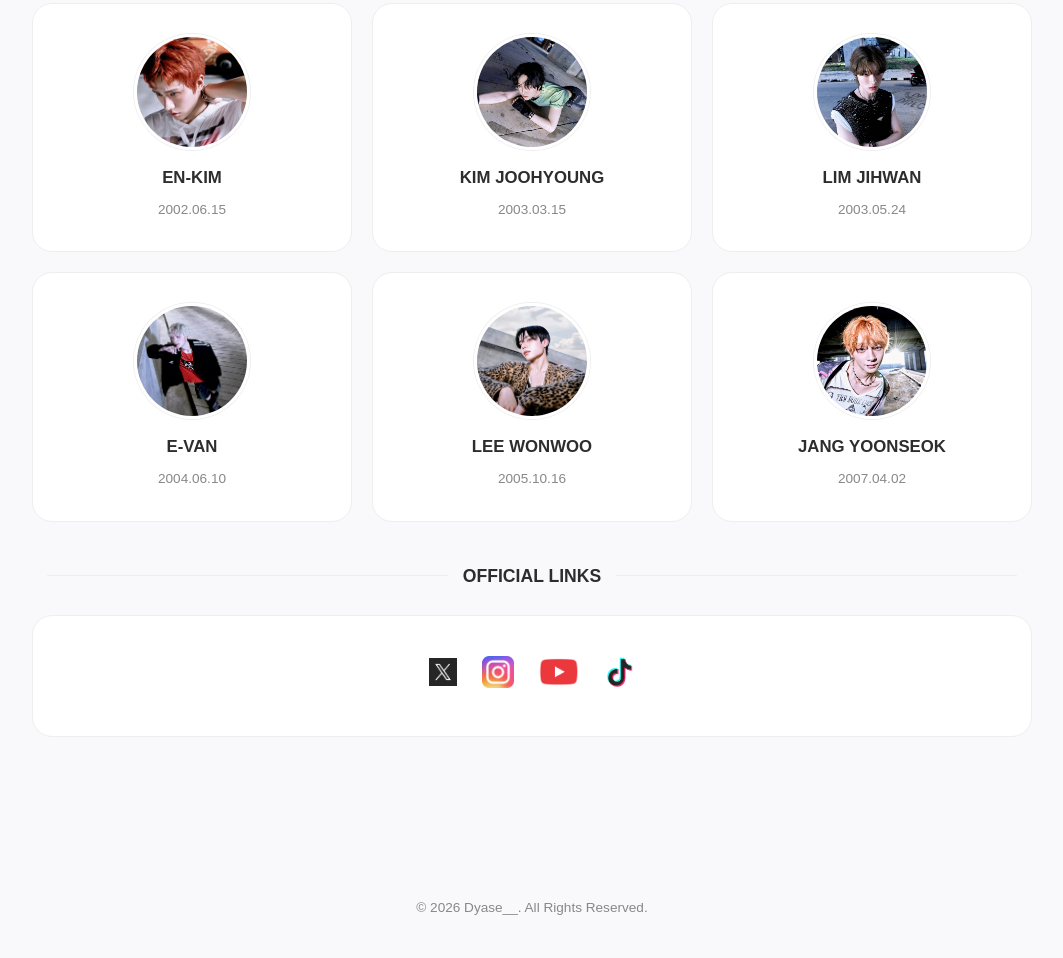
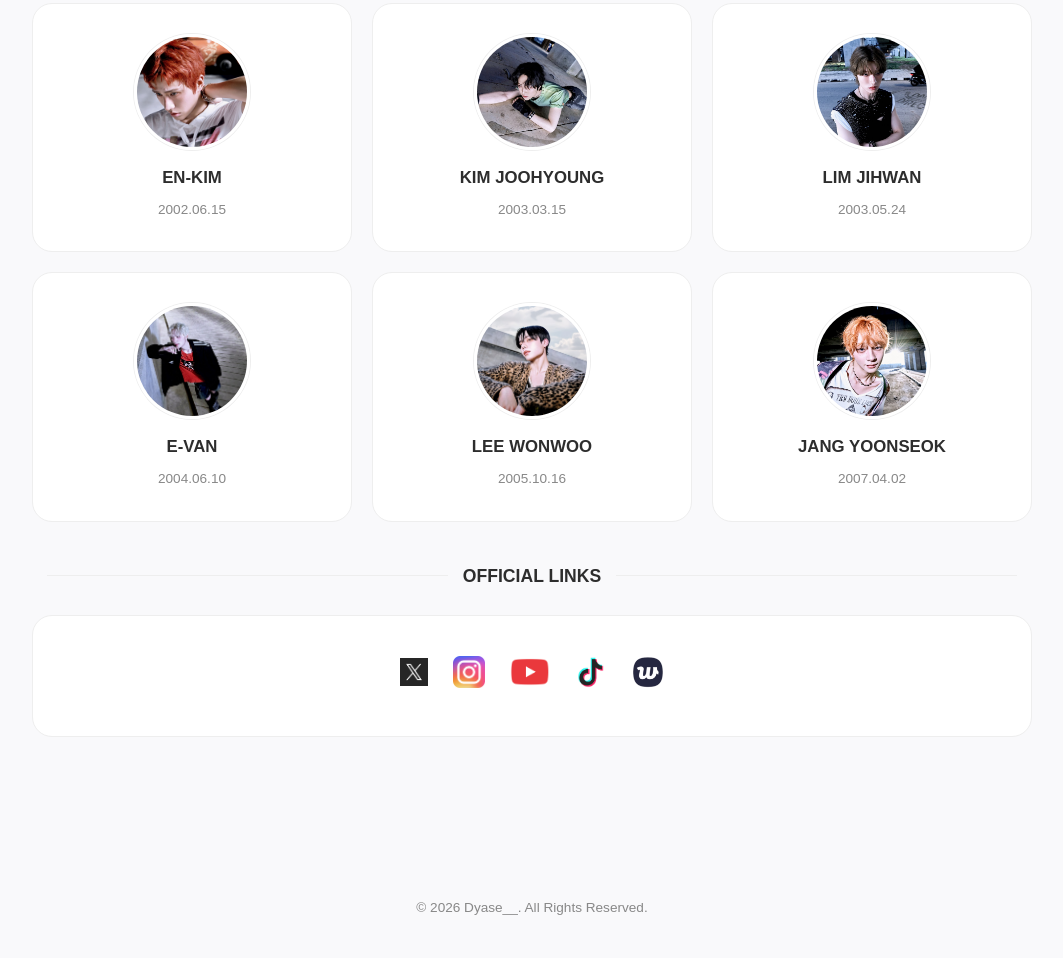
Before and after one commit to suxxzmuz/DAILY-DIRECTION, a plain HTML site: page index.html in a window 1280 px wide. Shown: the part 492-1450 px from the top of the page, without its empty margins (108-1171 px from the left). Drawn offline with Linux system fonts and the light colour scheme; a web font is replaced by a local one.

Commit message:
2026.01.27 first Update

```diff
--- a/index.html
+++ b/index.html
@@ -130,6 +130,9 @@
             <a href="https://www.tiktok.com/@daily_direction" target="_blank" aria-label="틱톡 바로가기">
                 <img src="image/Tiktok.jpeg" alt="TK" width="32" height="32" style="border-radius: 6px;">
             </a>
+            <a href="https://weverse.io/dailydirection/highlight" target="_blank" aria-label="위버스 커뮤니티 바로가기">
+                <img src="image/Weverse.png" alt="Wv" width="32" height="32">
+            </a>
         </div>
     </div>
 </main>
```
Also changed, not shown: image/Weverse.png (added).
